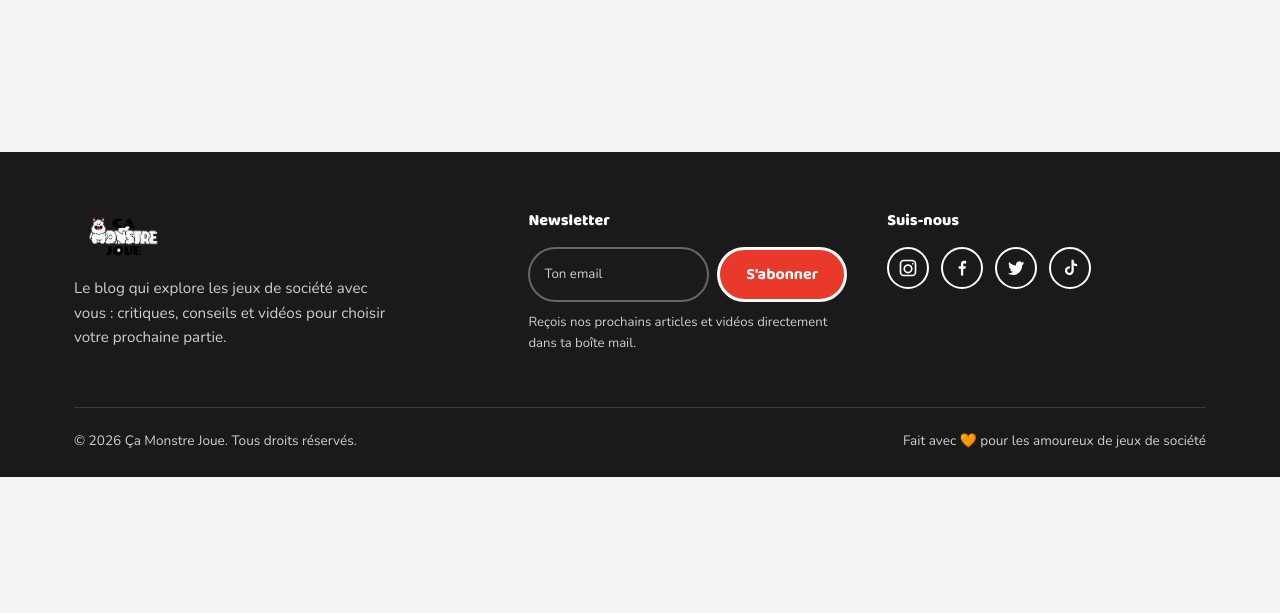
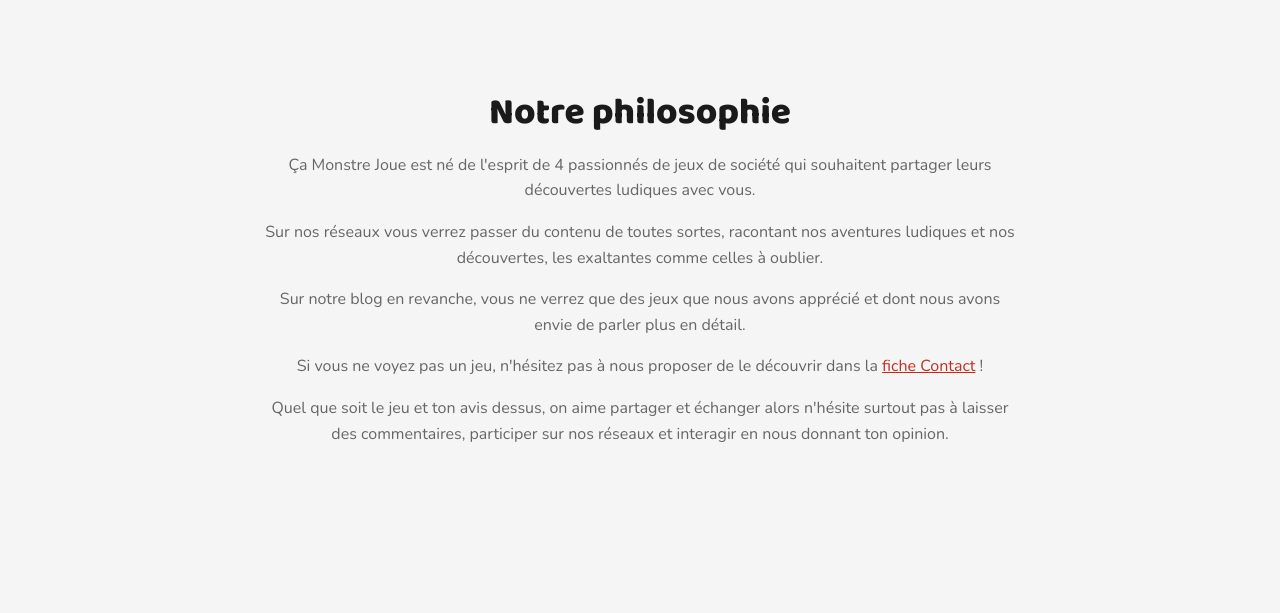
Before and after one commit to camonstrejoue-ctrl/ca-monstre-joue, a plain HTML site: page equipe.html in a window 1280 px wide. Shown: the part 1023-1636 px from the top of the page. Before the commit the page ends 1500 px from the top, so only its background shows below. Drawn offline with nearby package versions, Linux system fonts and the light colour scheme.

Commit message:
Ajoute la section "Notre philosophie" sur la page équipe
Co-Authored-By: Claude Sonnet 5 <noreply@anthropic.com>

```diff
--- a/css/style.css
+++ b/css/style.css
@@ -378,6 +378,11 @@ button{font-family:inherit;cursor:pointer;}
 
 /* ---------- team page ---------- */
 .team-section{padding:60px 0 80px;}
+.philosophy-section{padding:0 0 80px;}
+.philosophy-heading{max-width:760px;}
+.philosophy-heading p{margin-bottom:16px;}
+.philosophy-heading p:last-child{margin-bottom:0;}
+.philosophy-heading a{color:var(--coral-dark);text-decoration:underline;}
 .team-grid{display:grid;grid-template-columns:repeat(4,1fr);gap:26px;}
 .team-card{text-align:center;}
 .team-card .thumb{
--- a/equipe.html
+++ b/equipe.html
@@ -43,6 +43,19 @@
         <p>On est quatre monstres passionnés de jeux de société, prêts à tout tester pour vous aider à trouver votre prochain coup de cœur.</p>
       </div>
       <div class="team-grid" id="team-grid"></div>
+    </div>
+  </section>
+
+  <section class="philosophy-section">
+    <div class="container">
+      <div class="section-heading philosophy-heading">
+        <h2>Notre philosophie</h2>
+        <p>Ça Monstre Joue est né de l'esprit de 4 passionnés de jeux de société qui souhaitent partager leurs découvertes ludiques avec vous.</p>
+        <p>Sur nos réseaux vous verrez passer du contenu de toutes sortes, racontant nos aventures ludiques et nos découvertes, les exaltantes comme celles à oublier.</p>
+        <p>Sur notre blog en revanche, vous ne verrez que des jeux que nous avons apprécié et dont nous avons envie de parler plus en détail.</p>
+        <p>Si vous ne voyez pas un jeu, n'hésitez pas à nous proposer de le découvrir dans la <a href="contact.html">fiche Contact</a> !</p>
+        <p>Quel que soit le jeu et ton avis dessus, on aime partager et échanger alors n'hésite surtout pas à laisser des commentaires, participer sur nos réseaux et interagir en nous donnant ton opinion.</p>
+      </div>
     </div>
   </section>
 </main>
```
